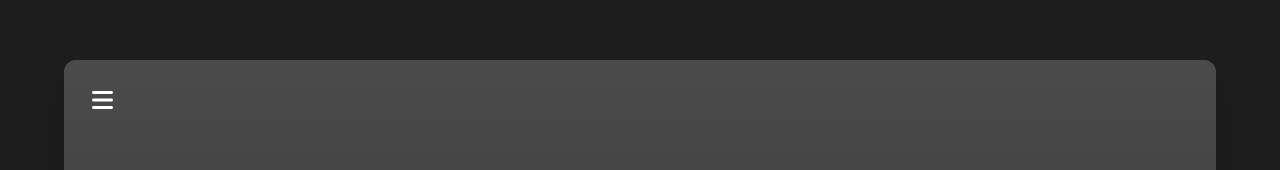
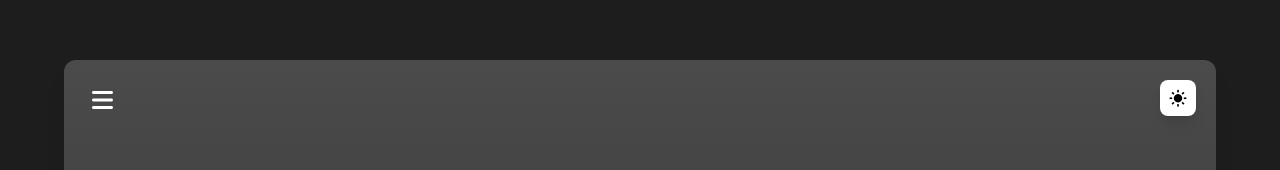
Before and after one commit to Solenad/portfolio-web, a React (Vite) app: page / in a window 1280 px wide. Shown: the top 170 px of the page. Built offline with nearby package versions, Linux system fonts and the light colour scheme.

Commit message:
refactor: renaming files
feat: darkmode (incomplete)

```diff
--- a/src/App.css
+++ b/src/App.css
@@ -3,17 +3,20 @@
   --card-color1: #4b4b4b;
   --card-color2: #292929;
   --card-block: #1b1b1b;
-  --text-color: #ffffff;
-  --text-hover: #a4a4a4;
+  --text-dark: #ffffff;
+  --text-dhover: #a4a4a4;
   --sidebar: #101010;
   --sidebar-btn-hover: #181818;
+
+  {/* light mode */}
+  --bg-light: #CECECE;
+  --text-light: #000000;
+  --text-lhover: #343434;
 }
 
 body {
   font-family: "JetBrains Mono", monospace;
-  background-color: var(--background-color);
   min-height: 100vh;
-  color: var(--text-color);
 }
 
 button {
--- a/src/App.tsx
+++ b/src/App.tsx
@@ -2,11 +2,7 @@ import "./App.css";
 import Layout from "./components/Layout.tsx";
 
 function App() {
-  return (
-    <>
-      <Layout />
-    </>
-  );
+  return <Layout />;
 }
 
 export default App;
--- a/src/components/Card/About/About.tsx
+++ b/src/components/Card/About/About.tsx
@@ -66,7 +66,7 @@ export default function About({ style, sidebarOpen }: props) {
                 content={
                   <i
                     className={`bx bx-chevron-left text-xl lg:text-4xl text-center transition duration-200
-                                ${current == 0 ? "text-[var(--text-hover)]" : ""}`}
+                                ${current == 0 ? "text-[var(--text-dhover)]" : ""}`}
                   />
                 }
                 style={`${current == 0 ? "pointer-events-none" : ""}`}
@@ -85,7 +85,7 @@ export default function About({ style, sidebarOpen }: props) {
                 content={
                   <i
                     className={`bx bx-chevron-right text-xl lg:text-4xl text-center transition duration-200
-                                ${current == components.length - 1 ? "text-[var(--text-hover)]" : ""}`}
+                                ${current == components.length - 1 ? "text-[var(--text-dhover)]" : ""}`}
                   />
                 }
                 style={`${current == 0 ? "pointer-events-none" : ""}`}
--- a/src/components/Card/About/Info.tsx
+++ b/src/components/Card/About/Info.tsx
@@ -9,8 +9,9 @@ export default function Info() {
       </h1>
       <p className="w-full text-xs lg:text-lg lg:w-full mb-2 lg:mb-0 text-center md:text-justify lg:text-justify">
         An enthusiastic computer science undergraduate with a passion for
-        project-management and web development. I am continuously sharpening my
-        skills as a developer whilst handling short and long term projects.
+        project-management and web development. Together with my organization
+        colleagues, I continuously refine my skills through various partnership
+        and personal projects, as well as competing in hackathons.
       </p>
     </>
   );
--- a/src/components/Card/Card.tsx
+++ /dev/null
@@ -1,60 +0,0 @@
-import { useState } from "react";
-import Hamburger from "./Hamburger.tsx";
-import Sidebar from "../Sidebar/Sidebar.tsx";
-import Title from "./Title.tsx";
-import About from "./About/About.tsx";
-
-export default function Card() {
-  const [focus, setFocus] = useState(0);
-  const [sidebarOpen, setSidebarOpen] = useState(false);
-
-  const handleOpen = function () {
-    setSidebarOpen((prev) => !prev);
-  };
-
-  return (
-    <>
-      <div
-        className="rounded-xl  shadow-xl overflow-hidden
-        flex flex-row absolute lg:relative
-        w-[90%] h-[85vh] bg-gradient-to-b from-[var(--card-color1)] to-[var(--card-color2)]"
-      >
-        {/* sidebar panel */}
-        <div className="left-side min-w-[225px] absolute overflow-hidden lg:relative h-full">
-          {/* dynamic button
-          <div
-            className={`fixed top-15 left-20 z-50 transition-transform duration 300 ease-in-out ${sidebarOpen ? "translate-x-full" : "translate-x-0"}`}
-          >
-            <Hamburger style={"ml-5 mt-5 "} handleOpen={handleOpen} />
-          </div>*/}
-
-          <Hamburger
-            style={"absolute z-50 ml-5 mt-5 "}
-            handleOpen={handleOpen}
-          />
-
-          <div
-            className={`absolute h-full min-w-full z-30 transition-transform duration-500 ease-in-out ${sidebarOpen ? "translate-x-0" : "-translate-x-full"}`}
-          >
-            <Sidebar style={"block"} focus={focus} setFocus={setFocus} />
-          </div>
-        </div>
-
-        {/* title texts */}
-        <div
-          className="flex flex-col justify-center items-center lg:items-start w-full lg:w-[70%]"
-          onClick={() => setSidebarOpen(false)}
-        >
-          <Title
-            sidebarOpen={sidebarOpen}
-            style={`transition-transform duration-1000 ease-in-out ${focus != 0 ? "-translate-y-[80vh]" : "translate-y-[30vh]"}`}
-          />
-          <About
-            sidebarOpen={sidebarOpen}
-            style={`transition-transform duration-1000 ease-in-out ${focus == 1 ? "-translate-y-[8vh] sm:-translate-y-[10vh] lg:-translate-y-[20vh]" : ""} ${focus > 1 ? "lg:-translate-y-[100vh] " : ""} ${focus < 1 ? "translate-y-[80vh]" : ""}`}
-          />
-        </div>
-      </div>
-    </>
-  );
-}
--- a/src/components/Card/Hamburger.tsx
+++ b/src/components/Card/Hamburger.tsx
@@ -9,7 +9,7 @@ interface Props {
 export default function Hamburger({ style, handleOpen }: Props) {
   return (
     <button
-      className={`p-2 hover:text-[var(--text-hover)] transition duration-300 ease-in-out cursor-pointer ${style}`}
+      className={`p-2 hover:text-[var(--text-dhover)] transition duration-300 ease-in-out cursor-pointer ${style}`}
       onClick={handleOpen}
     >
       <FontAwesomeIcon className="text-2xl" icon={faBars} />
--- /dev/null
+++ b/src/components/DisplayButton.tsx
@@ -0,0 +1,18 @@
+import "boxicons/css/boxicons.min.css";
+
+interface props {
+  toggleDisplay: () => void;
+}
+
+export default function DisplayButton({ toggleDisplay }: props) {
+  return (
+    <button
+      className="bg-[var(--text-dark)] text-[var(--text-light)] p-2
+                       flex justify-center rounded-lg shadow-lg text-xl
+                 hover:bg-[var(--text-dhover)]  transition-colors duration-300"
+      onClick={toggleDisplay}
+    >
+      <i className="bx bxs-sun"></i>
+    </button>
+  );
+}
--- a/src/components/Layout.tsx
+++ b/src/components/Layout.tsx
@@ -1,9 +1,82 @@
-import Card from "./Card/Card.tsx";
+import { useState, useEffect } from "react";
+import Hamburger from "./Card/Hamburger.tsx";
+import Sidebar from "./Sidebar/Sidebar.tsx";
+import Title from "./Card/Title.tsx";
+import About from "./Card/About/About.tsx";
+import DisplayButton from "./DisplayButton.tsx";
 
-export default function Layout() {
+export default function Card() {
+  const [focus, setFocus] = useState(0);
+  const [sidebarOpen, setSidebarOpen] = useState(false);
+  const [darkMode, setDarkMode] = useState(true);
+
+  useEffect(function () {
+    let saved_mode = localStorage.getItem("display");
+
+    if (!saved_mode) {
+      saved_mode = "dark";
+      setDarkMode(true);
+      localStorage.setItem("display", saved_mode);
+    }
+
+    setDarkMode(saved_mode === "light" ? true : false);
+  }, []);
+
+  const toggleDisplay = function () {
+    setDarkMode(!darkMode);
+  };
+
+  const handleOpen = function () {
+    setSidebarOpen((prev) => !prev);
+  };
+
   return (
-    <div className="flex justify-center items-center min-h-[100vh]">
-      <Card />
+    <div className="bg-[var(--background-color)] text-[var(--text-dark)] flex justify-center items-center min-h-[100vh]">
+      {/* card */}
+      <div
+        className="rounded-xl  shadow-xl overflow-hidden
+        flex flex-row absolute lg:relative
+        w-[90%] h-[85vh] bg-gradient-to-b from-[var(--card-color1)] to-[var(--card-color2)]"
+      >
+        {/* sidebar panel */}
+        <div className="left-side min-w-[225px] absolute overflow-hidden lg:relative h-full">
+          {/* dynamic button
+          <div
+            className={`fixed top-15 left-20 z-50 transition-transform duration 300 ease-in-out ${sidebarOpen ? "translate-x-full" : "translate-x-0"}`}
+          >
+            <Hamburger style={"ml-5 mt-5 "} handleOpen={handleOpen} />
+          </div>*/}
+
+          <Hamburger
+            style={"absolute z-50 ml-5 mt-5 "}
+            handleOpen={handleOpen}
+          />
+
+          <div
+            className={`absolute h-full min-w-full z-30 transition-transform duration-500 ease-in-out ${sidebarOpen ? "translate-x-0" : "-translate-x-full"}`}
+          >
+            <Sidebar style={"block"} focus={focus} setFocus={setFocus} />
+          </div>
+        </div>
+
+        {/* title texts */}
+        <div
+          className="flex flex-col justify-center items-center lg:items-start w-full lg:w-[70%]"
+          onClick={() => setSidebarOpen(false)}
+        >
+          <Title
+            sidebarOpen={sidebarOpen}
+            style={`transition-transform duration-1000 ease-in-out ${focus != 0 ? "-translate-y-[80vh]" : "translate-y-[30vh]"}`}
+          />
+          <About
+            sidebarOpen={sidebarOpen}
+            style={`transition-transform duration-1000 ease-in-out ${focus == 1 ? "-translate-y-[8vh] sm:-translate-y-[10vh] lg:-translate-y-[20vh]" : ""} ${focus > 1 ? "lg:-translate-y-[100vh] " : ""} ${focus < 1 ? "translate-y-[80vh]" : ""}`}
+          />
+        </div>
+        <div className="absolute right-0 mr-5 mt-5">
+          <DisplayButton toggleDisplay={toggleDisplay} />
+        </div>
+      </div>
     </div>
   );
 }
--- a/src/index.css
+++ b/src/index.css
@@ -3,3 +3,4 @@
 @import "tailwindcss";
 
 @plugin "tailwindcss-animate";
+@custom-variant dark (&:where(.dark, .dark *));
```
